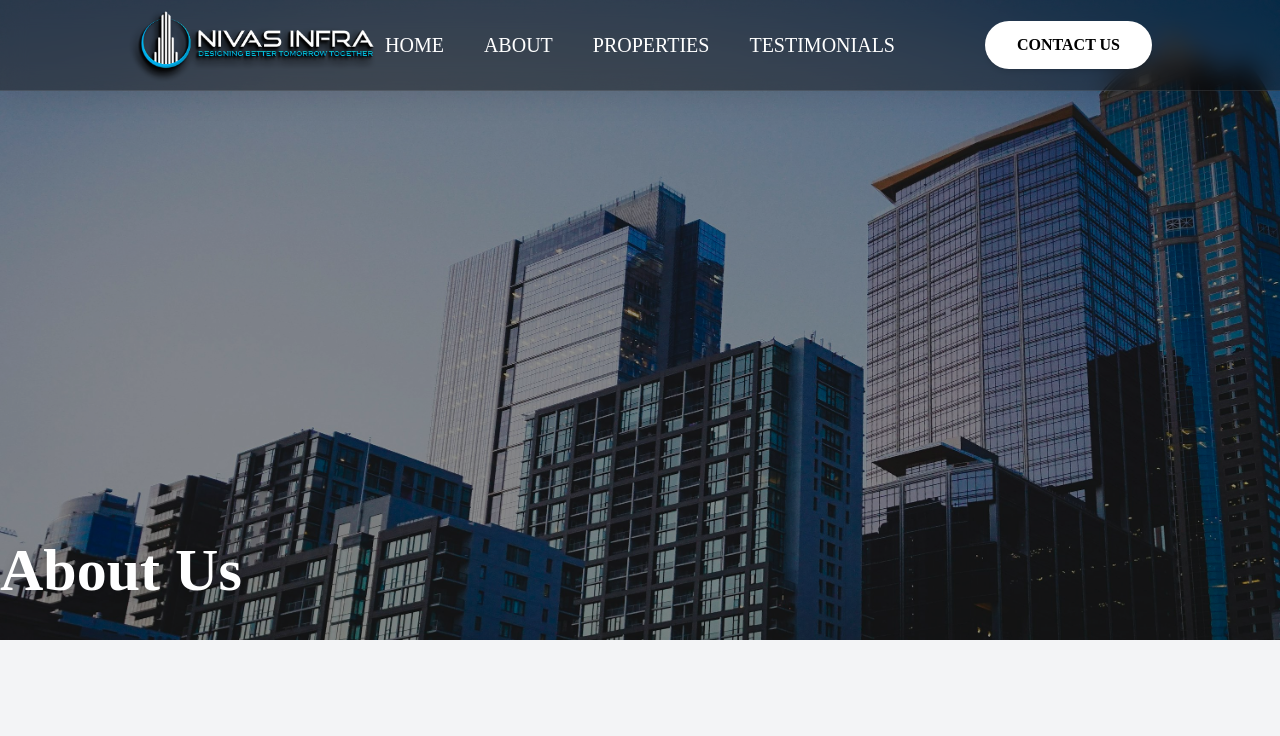
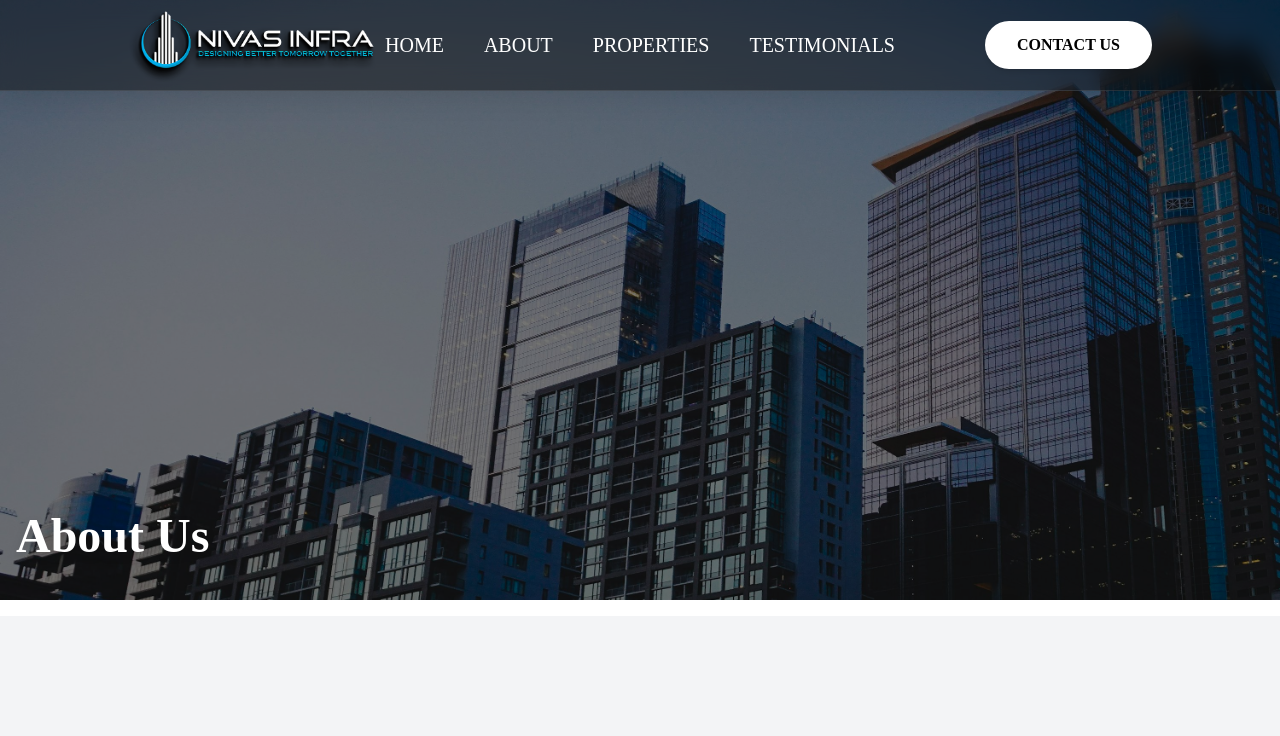
Before and after one commit to arvind-rana/Nivas-Infra, a React (Vite) app: page /about-us in a window 1280 px wide. Shown: the top 736 px of the page. Built offline with nearby package versions, Linux system fonts and the light colour scheme.

Commit message:
Your commit message for second commit

```diff
--- a/src/components/Navbar.jsx
+++ b/src/components/Navbar.jsx
@@ -1,10 +1,12 @@
 import React, { useState, useEffect } from "react";
+import { useNavigate } from "react-router-dom";
 import { assets } from "../assets/assets";
 
 const Navbar = () => {
   const [showMobileMenu, setShowMobileMenu] = useState(false);
+  const navigate = useNavigate();
 
-  // Prevent scrolling when mobile menu is open
+  // Prevent body scroll when mobile menu is open
   useEffect(() => {
     document.body.style.overflow = showMobileMenu ? "hidden" : "auto";
     return () => {
@@ -12,22 +14,13 @@ const Navbar = () => {
     };
   }, [showMobileMenu]);
 
-  // Smooth scroll to section
   const handleScroll = (sectionId) => {
+    navigate("/"); // go to home page first
+    setTimeout(() => {
       const section = document.getElementById(sectionId);
       if (section) section.scrollIntoView({ behavior: "smooth" });
+    }, 50);
   };
-
-  const navItems = [
-    { name: "Home", section: "Header" },
-    { name: "About", section: "About" },
-    { name: "Properties", section: "Projects" },
-    { name: "Testimonials", section: "Testimonials" },
-    {
-      name: "Contact Us",
-      link: "https://docs.google.com/forms/d/e/1FAIpQLSePSRx7_OvqGvy3aVZN4h8iTMVc75oHjws_DBNbA_YIcKJUOg/viewform?usp=dialog",
-    },
-  ];
 
   return (
     <nav className="fixed top-0 left-0 w-full z-50 bg-black/40 backdrop-blur-md border-b border-white/10 shadow-[0_4px_30px_rgba(0,0,0,0.1)]">
@@ -41,27 +34,43 @@ const Navbar = () => {
         />
 
         {/* Desktop Menu */}
-        <ul className="hidden md:flex absolute left-1/2 -translate-x-1/2 gap-6 sm:gap-8 lg:gap-10 text-white text-base sm:text-lg lg:text-xl font-medium">
-          {navItems.slice(0, 4).map((item) => (
+        <ul className="cursor-pointer hidden md:flex absolute left-1/2 -translate-x-1/2 gap-6 sm:gap-8 lg:gap-10 text-white text-base sm:text-lg lg:text-xl font-medium">
           <li
-              key={item.name}
-              onClick={() => handleScroll(item.section)}
-              className="hover:text-gray-400 transition cursor-pointer"
+            onClick={() => handleScroll("Header")}
+            className="hover:text-gray-400 transition"
           >
-              {item.name.toUpperCase()}
+            HOME
           </li>
-          ))}
+          <li
+            onClick={() => handleScroll("About")}
+            className="hover:text-gray-400 transition"
+          >
+            ABOUT
+          </li>
+          <li
+            onClick={() => handleScroll("Projects")}
+            className="hover:text-gray-400 transition"
+          >
+            PROPERTIES
+          </li>
+          <li
+            onClick={() => handleScroll("Testimonials")}
+            className="hover:text-gray-400 transition"
+          >
+            TESTIMONIALS
+          </li>
         </ul>
 
         {/* Contact Button */}
         <a
-          href={navItems[4].link}
+  href="https://docs.google.com/forms/d/e/1FAIpQLSePSRx7_OvqGvy3aVZN4h8iTMVc75oHjws_DBNbA_YIcKJUOg/viewform?usp=dialog"
   target="_blank"
   rel="noopener noreferrer"
-          className="hidden md:inline-block bg-white px-6 sm:px-8 py-2 sm:py-3 rounded-full text-black font-semibold shadow-md hover:bg-gray-200 transition"
+  className="hidden md:inline-block bg-white px-6 sm:px-8 py-2 sm:py-3 rounded-full text-black font-semibold shadow-md hover:bg-gray-200 transition text-center"
 >
   CONTACT US
 </a>
+
 
         {/* Mobile Menu Icon */}
         <img
@@ -89,21 +98,41 @@ const Navbar = () => {
         </div>
 
         {/* Mobile Menu Items */}
+
         <ul className="flex flex-col items-center gap-6 mt-10 text-black text-base sm:text-lg font-medium px-4">
-          {navItems.map((item, index) => (
+          {[
+            { name: "Home", section: "Header" },
+            { name: "About", section: "About" },
+            { name: "Properties", section: "Projects" },
+            { name: "Testimonials", section: "Testimonials" },
+            {
+              name: "Contact Us",
+              link: "https://docs.google.com/forms/d/e/1FAIpQLSePSRx7_OvqGvy3aVZN4h8iTMVc75oHjws_DBNbA_YIcKJUOg/viewform?usp=dialog",
+            },
+          ].map((item, index) => (
             <li
               key={index}
               className="px-6 py-3 w-full text-center hover:bg-gray-100 rounded-lg cursor-pointer transition"
+            >
+              {item.link ? (
+                <a
+                  href={item.link}
+                  target="_blank"
+                  rel="noopener noreferrer"
+                  onClick={() => setShowMobileMenu(false)}
+                >
+                  {item.name}
+                </a>
+              ) : (
+                <span
                   onClick={() => {
-                if (item.link) {
-                  window.open(item.link, "_blank");
-                } else {
                     handleScroll(item.section);
-                }
                     setShowMobileMenu(false);
                   }}
                 >
                   {item.name}
+                </span>
+              )}
             </li>
           ))}
         </ul>
@@ -112,4 +141,4 @@ const Navbar = () => {
   );
 };
 
-export default React.memo(Navbar);
+export default Navbar;
--- a/src/pages/AboutUs.jsx
+++ b/src/pages/AboutUs.jsx
@@ -1,20 +1,20 @@
-import React, { memo } from "react";
+import React from "react";
 import Navbar from "../components/Navbar";
+import { assets } from "../assets/assets";
 
 const AboutUs = () => {
   return (
     <div
-      className="relative flex items-center w-full h-[60vh] sm:h-[70vh] md:h-[80vh] overflow-hidden bg-center bg-cover"
+      className="relative bg-black/50 z-10 mb-4 bg-cover  bg-center flex items-center w-full overflow-hidden h-[400px] sm:h-[500px] md:h-[600px]"
       style={{ backgroundImage: "url('/background_img.jpeg')" }}
+      id="AboutUs"
     >
       <Navbar />
+      {/* Hero section   */}
+<div className='absolute inset-0 bg-black/50 z-10'></div>
 
-      {/* Dark overlay for text readability */}
-      <div className="absolute inset-0 bg-black/40 z-10"></div>
-
-      {/* Text Content */}
-      <div className="absolute bottom-6 sm:bottom-10 left-1/2 -translate-x-1/2 z-10 w-full">
-        <h1 className="text-4xl sm:text-5xl md:text-6xl font-bold text-white drop-shadow-lg">
+       <div className="absolute bottom-6 sm:bottom-10 left-1/2 -translate-x-1/2 z-20  w-full px-4">
+        <h1 className="text-3xl sm:text-5xl font-bold text-white drop-shadow-lg">
           About Us
         </h1>
       </div>
@@ -22,4 +22,4 @@ const AboutUs = () => {
   );
 };
 
-export default memo(AboutUs);
+export default AboutUs;
```
Lines whose indentation alone changed are shown as unchanged.
